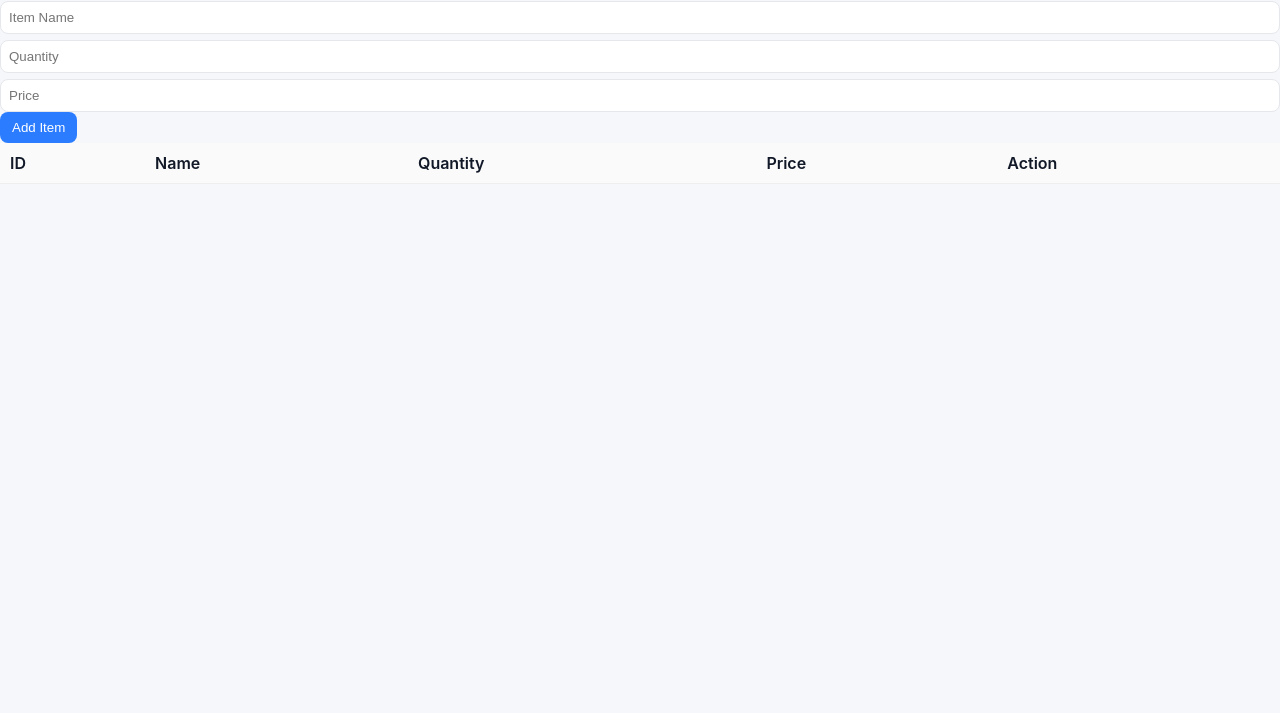
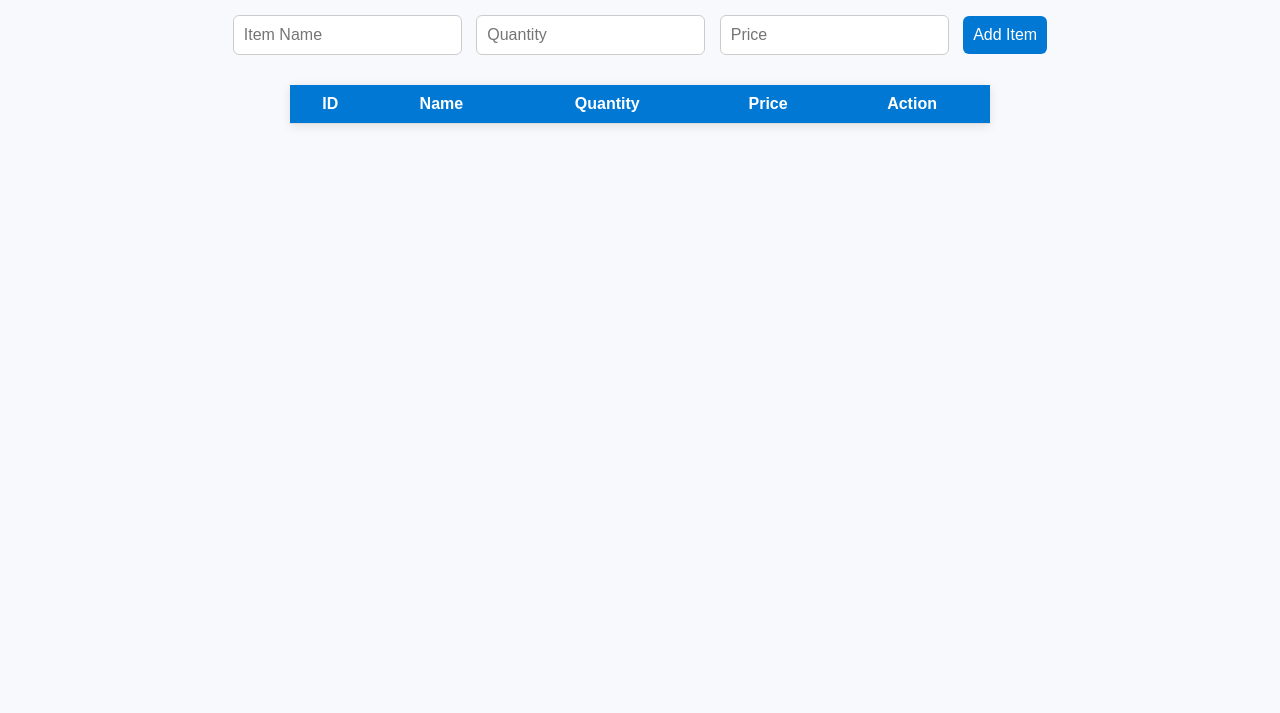
Before and after one commit to yashu234/DBMS, a website: page index.html in a window 1280 px wide. Shown: the part 87-800 px from the top of the page. Drawn offline with Linux system fonts and the light colour scheme; no server answers.

Commit message:
Update style.css

```diff
--- a/style.css
+++ b/style.css
@@ -1,62 +1,57 @@
-:root{
-  --bg:#f5f7fa;
-  --card:#fff;
-  --accent:#2b7cff;
-  --muted:#6b7280;
-  --danger:#e43d3d;
-  --radius:10px;
+body {
+  font-family: Arial, sans-serif;
+  background: #f7f9fc;
+  margin: 40px;
+  text-align: center;
 }
-*{box-sizing:border-box}
-body{
-  margin:0;
-  font-family:Inter, ui-sans-serif, system-ui, -apple-system, "Segoe UI", Roboto, "Helvetica Neue", Arial;
-  background:var(--bg);
-  color:#111827;
-  -webkit-font-smoothing:antialiased;
-  -moz-osx-font-smoothing:grayscale;
+
+h1 {
+  color: #333;
+  margin-bottom: 20px;
 }
-.container{
-  max-width:1100px;
-  margin:28px auto;
-  padding:18px;
+
+form {
+  margin-bottom: 25px;
 }
-header{
-  display:flex;
-  justify-content:space-between;
-  align-items:center;
-  gap:12px;
-  margin-bottom:18px;
+
+input, button {
+  padding: 10px;
+  margin: 5px;
+  border-radius: 6px;
+  border: 1px solid #ccc;
+  font-size: 16px;
 }
-header h1{margin:0;font-size:1.6rem}
-.header-actions{display:flex;gap:8px;align-items:center}
-.header-actions input{
-  padding:8px 10px;border-radius:8px;border:1px solid #ddd;min-width:260px;
+
+button {
+  background-color: #0078d4;
+  color: white;
+  border: none;
+  cursor: pointer;
 }
-button{cursor:pointer;padding:8px 12px;border-radius:8px;border:0;background:var(--accent);color:#fff}
-button.secondary{background:#eee;color:#111;border:1px solid #ddd}
-main{display:grid;grid-template-columns:360px 1fr;gap:18px;align-items:start}
 
-/* form card */
-.form-section{
-  background:var(--card);padding:14px;border-radius:var(--radius);box-shadow:0 6px 18px rgba(12,15,20,0.06)
+button:hover {
+  background-color: #005fa3;
 }
-.form-section h2{margin-top:0}
-form label{display:block;margin-bottom:8px;font-size:0.9rem;color:var(--muted)}
-form input{width:100%;padding:8px;border-radius:8px;border:1px solid #e5e7eb;margin-top:6px}
 
-/* table */
-.list-section{background:var(--card);padding:12px;border-radius:var(--radius);box-shadow:0 6px 18px rgba(12,15,20,0.04)}
-.table-wrap{overflow:auto;max-height:560px}
-table{width:100%;border-collapse:collapse}
-thead th{background:#fafafa;position:sticky;top:0;padding:10px;text-align:left;font-weight:600;border-bottom:1px solid #eee}
-tbody td{padding:10px;border-bottom:1px solid #f2f4f7}
-.actions button{margin-right:6px;padding:6px 8px;border-radius:6px}
-.actions .edit{background:#10b981;color:#fff;border:0}
-.actions .del{background:var(--danger);color:#fff;border:0}
+table {
+  width: 100%;
+  max-width: 700px;
+  margin: 0 auto;
+  border-collapse: collapse;
+  background: white;
+  box-shadow: 0 2px 10px rgba(0,0,0,0.1);
+}
 
-/* small screen */
-@media (max-width:900px){
-  main{grid-template-columns:1fr;gap:12px}
-  .header-actions input{min-width:120px}
+th, td {
+  padding: 10px;
+  border-bottom: 1px solid #ddd;
 }
-footer{margin-top:12px;color:var(--muted);text-align:center}
+
+th {
+  background: #0078d4;
+  color: white;
+}
+
+tr:hover {
+  background-color: #f1f1f1;
+}
```
